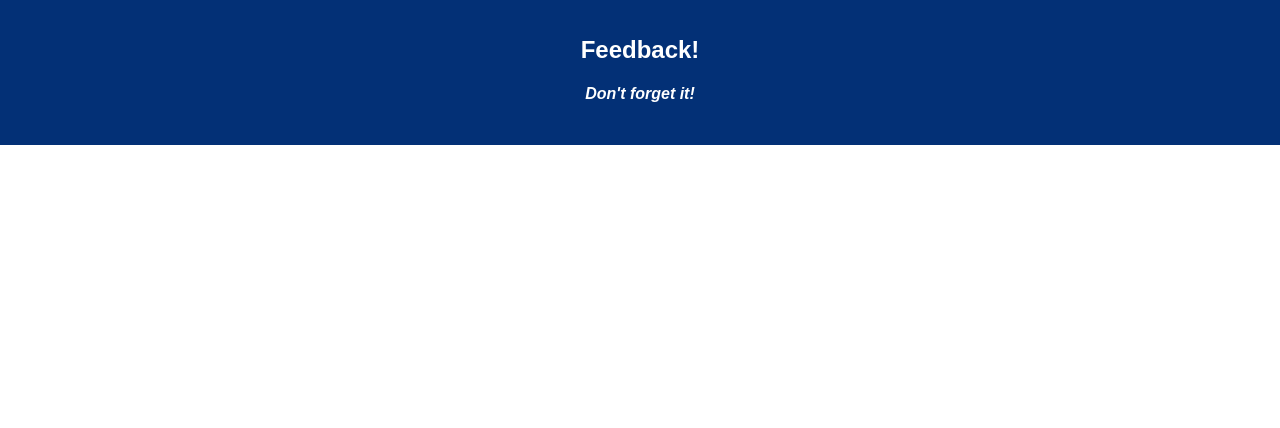
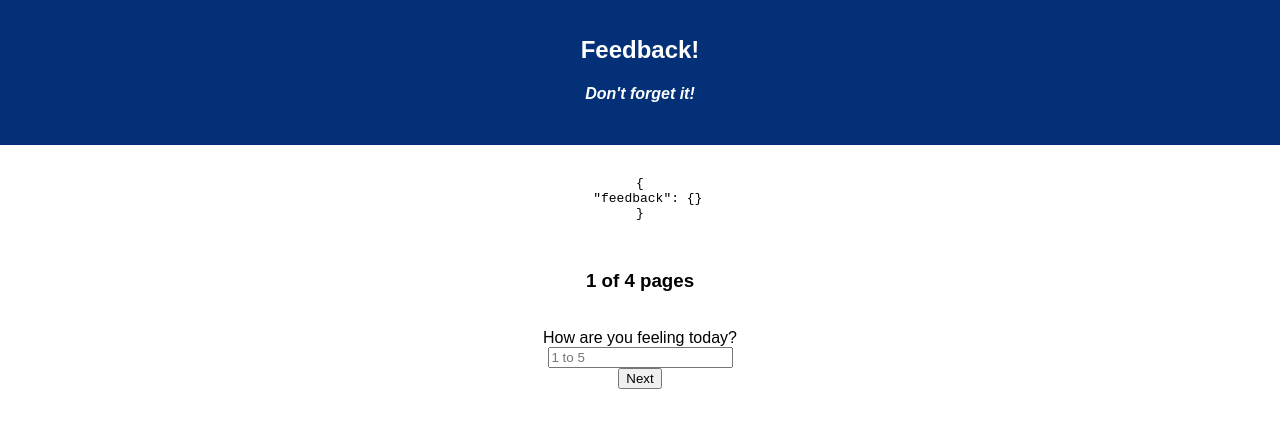
Before and after one commit to MannyJo/Weekend-challenge-7-Reflection-master, a React (Create React App) app: page / in a window 1280 px wide. Shown: the top 428 px of the page. Built offline with nearby package versions, Linux system fonts and the light colour scheme.

Commit message:
make 4 views and store feeling level to redux

```diff
--- a/src/components/App/App.js
+++ b/src/components/App/App.js
@@ -1,19 +1,37 @@
 import React, { Component } from 'react';
-import axios from 'axios';
+import { HashRouter as Router, Route } from 'react-router-dom';
 import './App.css';
+import Feel from '../Feel/Feel';
+import Understand from '../Understand/Understand';
+import Support from '../Support/Support';
+import Comment from '../Comment/Comment';
+
+import { connect } from 'react-redux';
 
 class App extends Component {
   render() {
     return (
+      <Router>
         <div className="App">
           <header className="App-header">
             <h1 className="App-title">Feedback!</h1>
             <h4><i>Don't forget it!</i></h4>
           </header>
-        <br/>
+          <br />
+          <pre>
+            {JSON.stringify(this.props.state, null, 2)}
+          </pre>
+          <br />
+          <Route exact path="/" component={Feel} />
+          <Route exact path="/2" component={Understand} />
+          <Route exact path="/3" component={Support} />
+          <Route exact path="/4" component={Comment} />
         </div>
+      </Router>
     );
   }
 }
 
-export default App;
+const mapStateToProps = state => ({state});
+
+export default connect(mapStateToProps)(App);
--- /dev/null
+++ b/src/components/Comment/Comment.js
@@ -0,0 +1,13 @@
+import React, { Component } from 'react';
+
+class Comment extends Component {
+    render() {
+        return (
+            <div>
+                Any comments you want to leave?
+            </div>
+        );
+    }
+}
+
+export default Comment;
--- /dev/null
+++ b/src/components/Feel/Feel.js
@@ -0,0 +1,38 @@
+import React, { Component } from 'react';
+import { withRouter } from 'react-router-dom';
+import { connect } from 'react-redux';
+
+class Feel extends Component {
+    state = {
+        feel: '',
+    }
+
+    handleChange = event => {
+        this.setState({
+            feel: event.target.value,
+        });
+    }
+
+    handleNextClick = () => {
+        console.log(this.state.feel);
+        this.props.dispatch({ type: 'ADD_FEELING_LEVEL', payload: this.state.feel });
+    }
+
+    render() {
+        return (
+            <div>
+                <h3>1 of 4 pages</h3>
+                <br/>
+                <div>
+                    <label htmlFor="feelInput">How are you feeling today?</label><br/>
+                    <input id="feelInput" type="number" placeholder="1 to 5" onChange={this.handleChange} value={this.state.feel} />
+                </div>
+                <div>
+                    <button onClick={this.handleNextClick}>Next</button>
+                </div>
+            </div>
+        );
+    }
+}
+
+export default withRouter(connect()(Feel));
--- /dev/null
+++ b/src/components/Support/Support.js
@@ -0,0 +1,13 @@
+import React, { Component } from 'react';
+
+class Support extends Component {
+    render() {
+        return (
+            <div>
+                How well are you being supported?
+            </div>
+        );
+    }
+}
+
+export default Support;
--- /dev/null
+++ b/src/components/Understand/Understand.js
@@ -0,0 +1,13 @@
+import React, { Component } from 'react';
+
+class Understanding extends Component {
+    render() {
+        return (
+            <div>
+                How well are you understanding the content?
+            </div>
+        );
+    }
+}
+
+export default Understanding;
--- a/src/index.js
+++ b/src/index.js
@@ -3,6 +3,33 @@ import ReactDOM from 'react-dom';
 import './index.css';
 import App from './components/App/App';
 import registerServiceWorker from './registerServiceWorker';
+import { createStore, combineReducers, applyMiddleware } from 'redux';
+import { Provider } from 'react-redux';
+import logger from 'redux-logger';
 
-ReactDOM.render(<App />, document.getElementById('root'));
+const feedback = (state = {}, action) => {
+    switch (action.type) {
+        case 'ADD_FEELING_LEVEL':
+            return { ...state, feel: action.payload };
+        case 'ADD_UNDERSTANDING_LEVEL':
+            return { ...state, understand: action.payload };
+        case 'ADD_SUPPORT_LEVEL':
+            return { ...state, support: action.payload };
+        case 'ADD_COMMENT':
+            return { ...state, comment: action.payload };
+        default:
+            return state;
+    }
+}
+
+const allReducers = combineReducers({
+    feedback,
+});
+
+const store = createStore(
+    allReducers,
+    applyMiddleware(logger)
+);
+
+ReactDOM.render(<Provider store={store}><App /></Provider>, document.getElementById('root'));
 registerServiceWorker();
```
Also changed, not shown: package.json (+12 -2 lines), 1 other file (tests, documents, lock files or other folders). Lines whose indentation alone changed are shown as unchanged.
